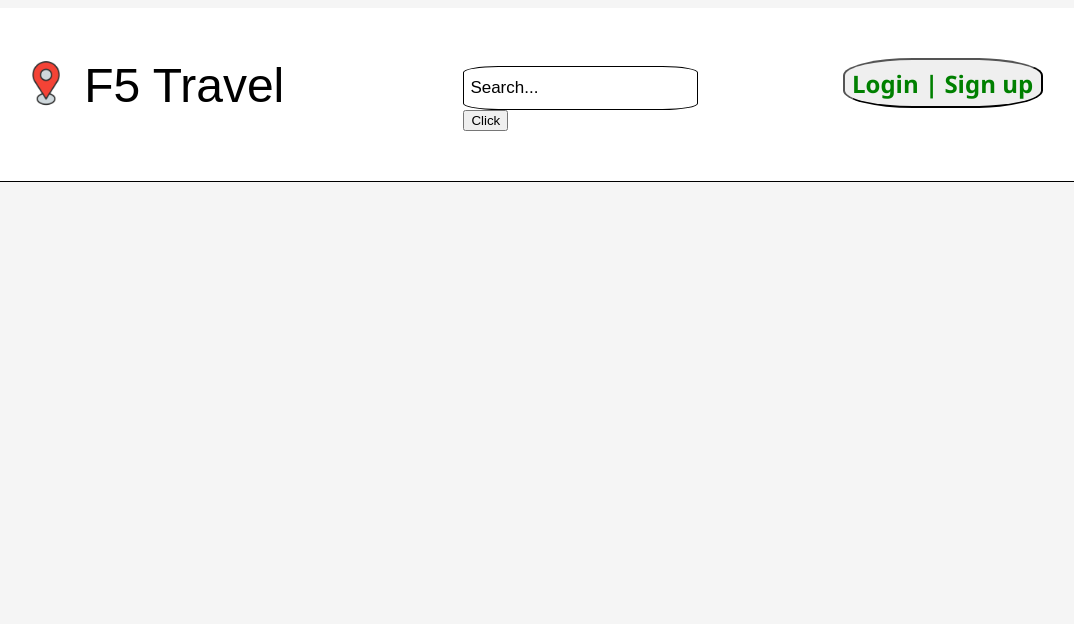
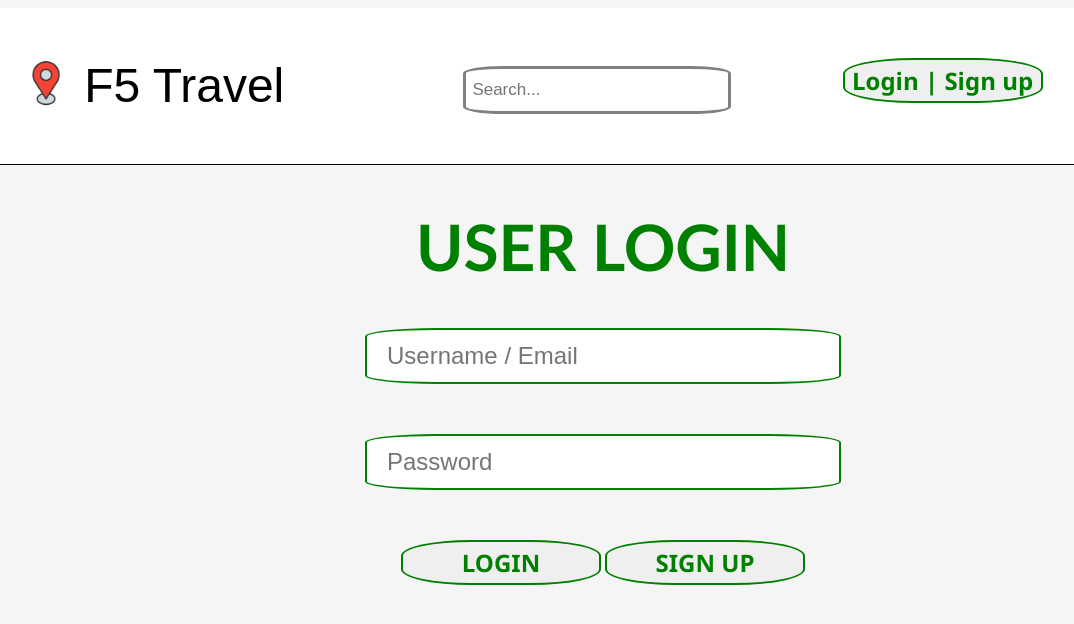
Before and after one commit to GKhanh69/DOANN7, a PHP site: page /User.html in a window 1280 px wide; the page is wider, and only the part inside the window is pictured. Shown: the top 624 px of that part, without its empty margins (37-1111 px from the left). Run offline with PHP 8.4, Linux system fonts and the light colour scheme.

Commit message:
them file userlogin

```diff
--- a/Doan.css
+++ b/Doan.css
@@ -24,22 +24,25 @@ body{
     font-family:fantasy;
 }
 .searchbar input[type=text]{
+    color: gray;
     padding: 6px;
-    border: 1px solid black;
+    border: 3px solid gray;
     margin-top: 8px;
     margin-right: 16px;
     font-size: 17px;
     height: 30px;
     border-radius: 15%;
+    width: 250px;
 }
 .login button{
-    height: 50px;
+    height: 45px;
     width: 200px;
     border-radius: 35%;
     font-size: x-large;
     color: green;
     font-family:'Segoe UI', Tahoma, Geneva, Verdana, sans-serif;
     font-weight: bolder;
+    border: 2px solid green;
 }
 .menubar{
     position: absolute;
--- a/Doan.html
+++ b/Doan.html
@@ -14,7 +14,7 @@
                 F5 Travel
             </div>
             <div class="searchbar">
-                <form><input type="text" value="Search..."></form>
+                <form><input type="text" placeholder="Search..."></form>
             </div>
             <a href="User.html">
                 <div class="login">
--- /dev/null
+++ b/User.css
@@ -0,0 +1,36 @@
+.txt{
+    font-size: xx-large;
+    font-family:'Gill Sans', 'Gill Sans MT', Calibri, 'Trebuchet MS', sans-serif;
+    font-weight: bolder;
+    text-align: center;
+    color: green;
+}
+.uname{
+    text-align: center;
+    color: gray;
+}
+.uname input[type=text]{
+    padding-left: 20px;
+    height: 50px;
+    width: 450px;
+    font-size: x-large;
+    border-radius: 15%;
+    border: 2px solid green;
+}
+.pword{
+    text-align: center;
+    color: gray;
+    padding-top: 50px;
+}
+.pword input[type=text]{
+    padding-left: 20px;
+    height: 50px;
+    width: 450px;
+    font-size: x-large;
+    border-radius: 15%;
+    border: 2px solid green;
+}
+.btnlogin{
+    text-align: center;
+    padding-top: 50px;
+}
--- a/User.html
+++ b/User.html
@@ -3,6 +3,7 @@
     <head>
         <title>Webdoan</title>
         <link rel="stylesheet" href="Doan.css">
+        <link rel="stylesheet" href="User.css">
         <script src="https://unpkg.com/boxicons@2.1.4/dist/boxicons.js"></script>
     </head>
     <body>
@@ -14,12 +15,22 @@
                 F5 Travel
             </div>
             <div class="searchbar">
-                <form><input type="text" value="Search..."></form>
-                <button>Click</button>
+                <form><input type="text" placeholder="Search..."></form>
             </div>
             <div class="login">
                 <button>Login | Sign up</button>
             </div>
         </div>
+        <div class ="login">
+            <div class="txt">
+                <h1>USER LOGIN</h1>
+            </div>
+            <div class="uname"><form><input type="text" placeholder="Username / Email"></form></div>
+            <div class="pword"><input type="text" placeholder="Password"></form></div>
+            <div class="btnlogin">
+                <button>LOGIN</button>
+                <button>SIGN UP</button>
+            </div>
+        </div>
     </body>
 </html>
```
